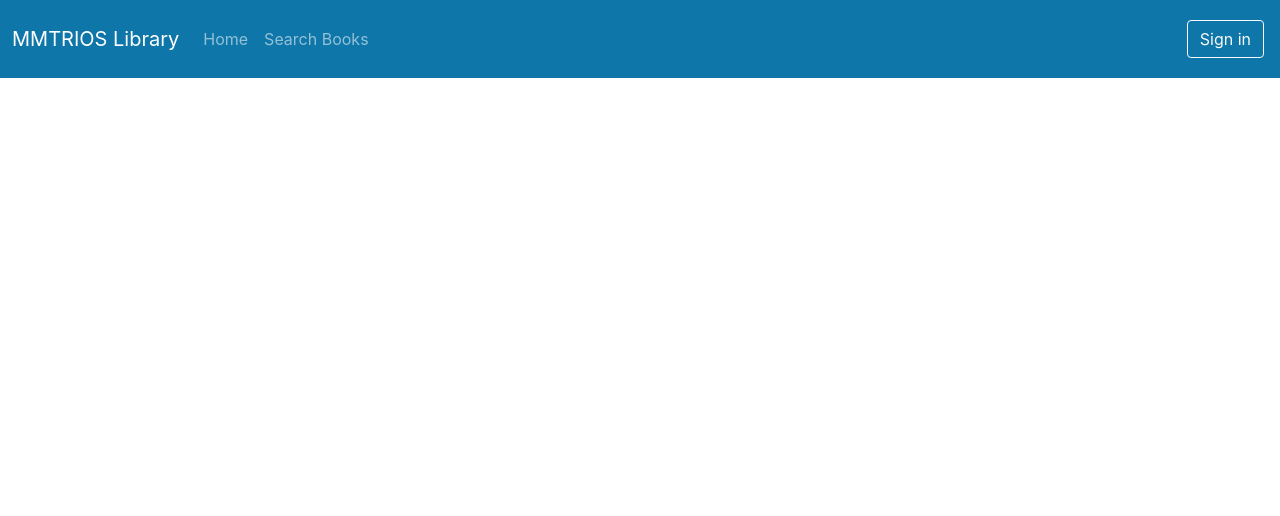
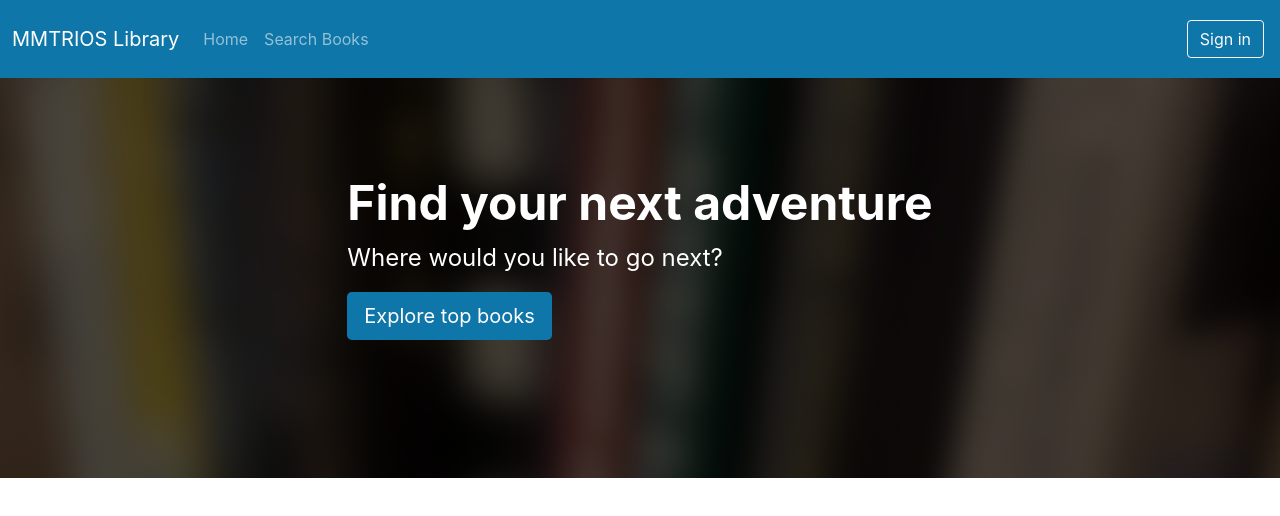
Before and after one commit to thomasxliu/library-app, a React (Create React App) app in the folder web/: page / in a window 1280 px wide. Shown: the top 516 px of the page. Built offline with nearby package versions, Linux system fonts and the light colour scheme.

Commit message:
Add exploreTopBooks component

```diff
--- a/web/src/App.tsx
+++ b/web/src/App.tsx
@@ -1,10 +1,14 @@
 import React from 'react';
 import './App.css';
+import { ExploreTopBooks } from './layout/HomePage/ExploreTopBooks';
 import { Navbar } from './layout/NavbarAndFooter/Navbar';
 
 function App() {
   return (
-    <Navbar />
+    <div>
+      <Navbar />
+      <ExploreTopBooks />
+    </div>
   );
 }
 
```
